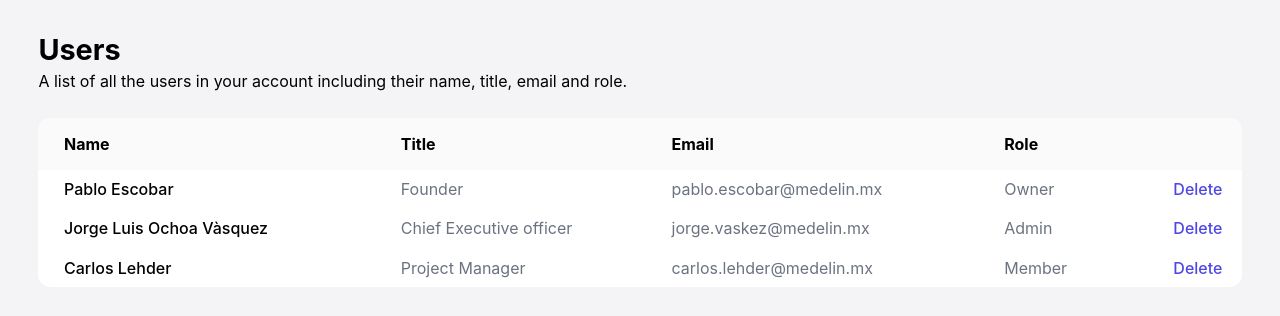
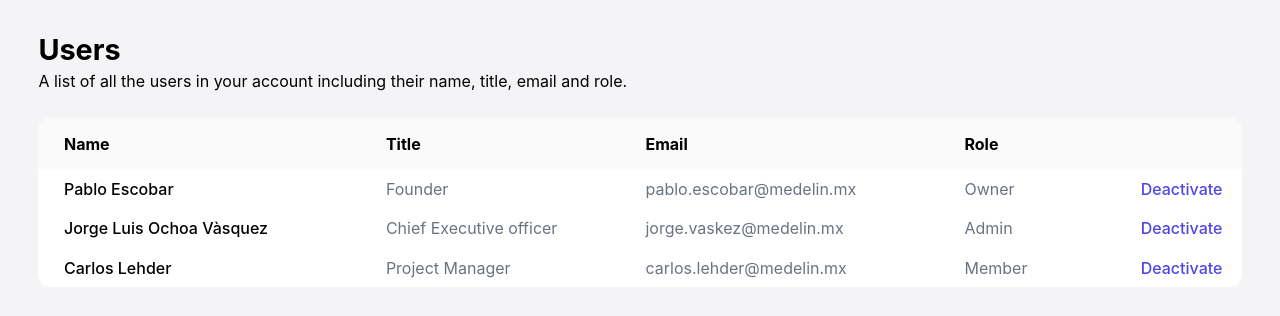
Before and after one commit to producer-io/react-coding-challenge, a React (Vite) app: page / in a window 1280 px wide. Shown: the top 316 px of the page. Built offline with nearby package versions, Linux system fonts and the light colour scheme.

Commit message:
feat: add challenge instruction

```diff
--- a/src/features/members/components/members-list-item.tsx
+++ b/src/features/members/components/members-list-item.tsx
@@ -35,7 +35,7 @@ export const MembersListItem: React.FC<MembersListItemProps> = ({
 
       <td>
         <TextButton
-          text={'Delete'}
+          text={'Deactivate'}
           onClick={handleDelete}
         />
       </td>
```
Also changed, not shown: assets/design.png (added), 1 other file (tests, documents, lock files or other folders).
